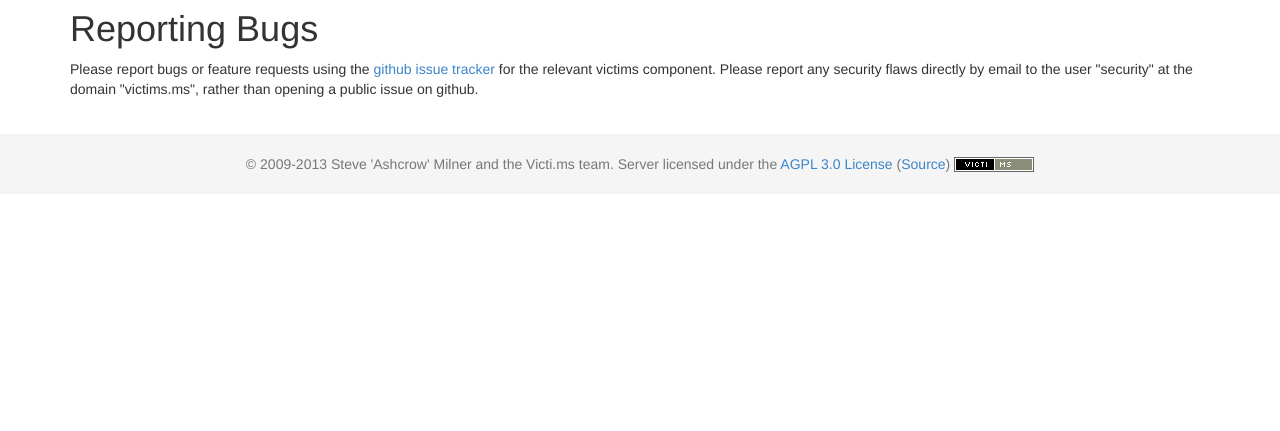
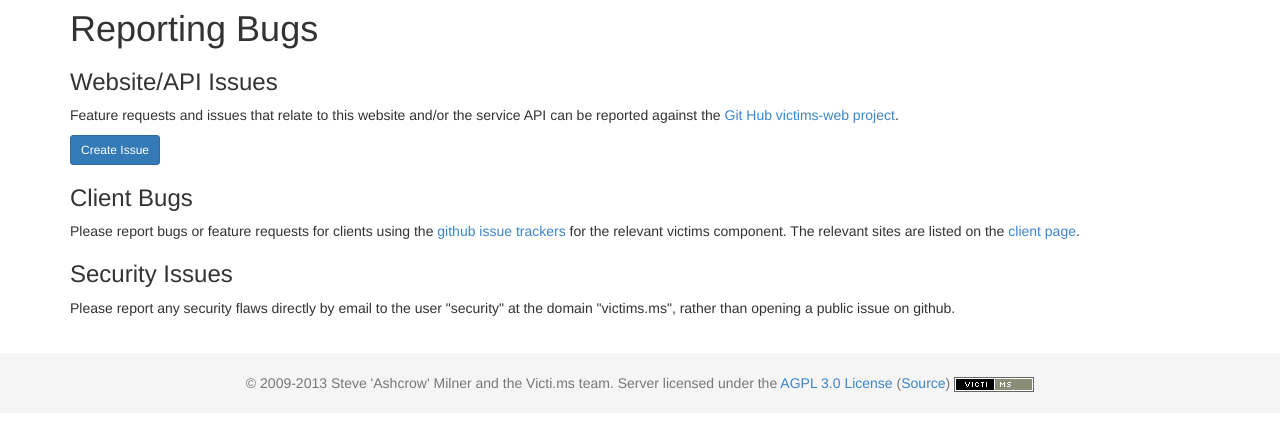
Before and after one commit to victims/victims-web, a Flask app: template src/victims_web/blueprints/ui/templates/bugs.html in a window 1280 px wide. Shown: the part 51-482 px from the top of the page. Run offline with Flask 2, Linux system fonts and the light colour scheme; the template is opened without the code that fills it, so the values that code supplies are empty; parts of the project's set-up code (start-up, migrations or seed data) failed here and were passed over; some libraries are stand-ins or nearby versions.

Commit message:
Update bugs page

```diff
--- a/src/victims_web/blueprints/ui/templates/bugs.html
+++ b/src/victims_web/blueprints/ui/templates/bugs.html
@@ -3,8 +3,22 @@
 {% block title %}Bugs{% endblock %}
 
 {% block content %}
-<h1>Reporting Bugs</h1>
-<p>
-Please report bugs or feature requests using the <a href="https://github.com/victims" target="_blank">github issue tracker</a> for the relevant victims component. Please report any security flaws directly by email to the user "security" at the domain "victims.ms", rather than opening a public issue on github.
-</p>
+<div style="text-align: justify;">
+    <h1 id="bugs">Reporting Bugs</h1>
+
+    <h3>Website/API Issues</h3>
+    <p>Feature requests and issues that relate to this website and/or the service API can be reported against the <a href="https://github.com/victims/victims-web" target="_blank">Git Hub victims-web project</a>.
+    </p>
+    <a class="btn btn-primary btn-sm" href="https://github.com/victims/victims-web/issues/new" target="_blank">Create Issue</a>
+    <p>
+
+    <h3>Client Bugs</h3>
+    Please report bugs or feature requests for clients using the <a href="https://github.com/victims" target="_blank">github issue trackers</a> for the relevant victims component. The relevant sites are listed on the <a href="{{ url_for('ui.static_page', page='client') }}">client page</a>.
+    </p>
+
+    <h3>Security Issues</h3>
+    <p>
+    Please report any security flaws directly by email to the user "security" at the domain "victims.ms", rather than opening a public issue on github.
+    </p>
+</div>
 {%  endblock %}
```
